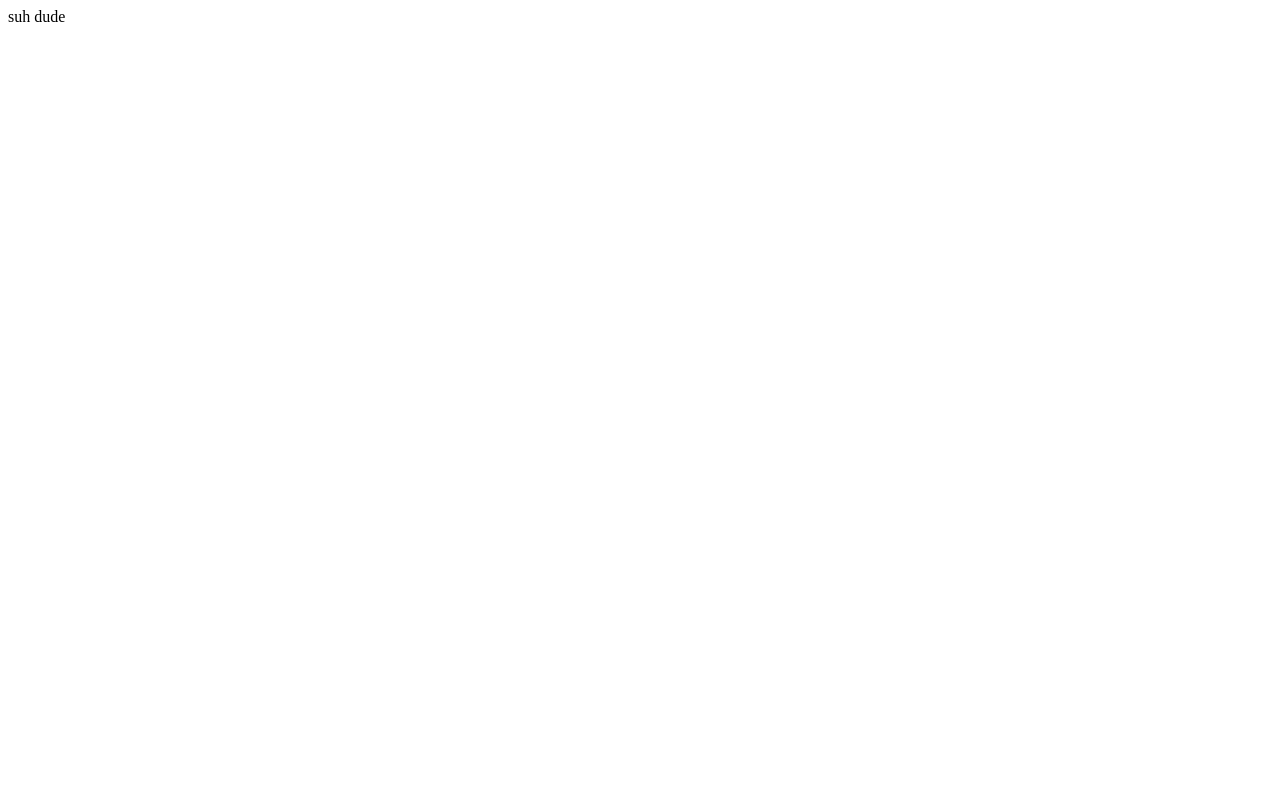
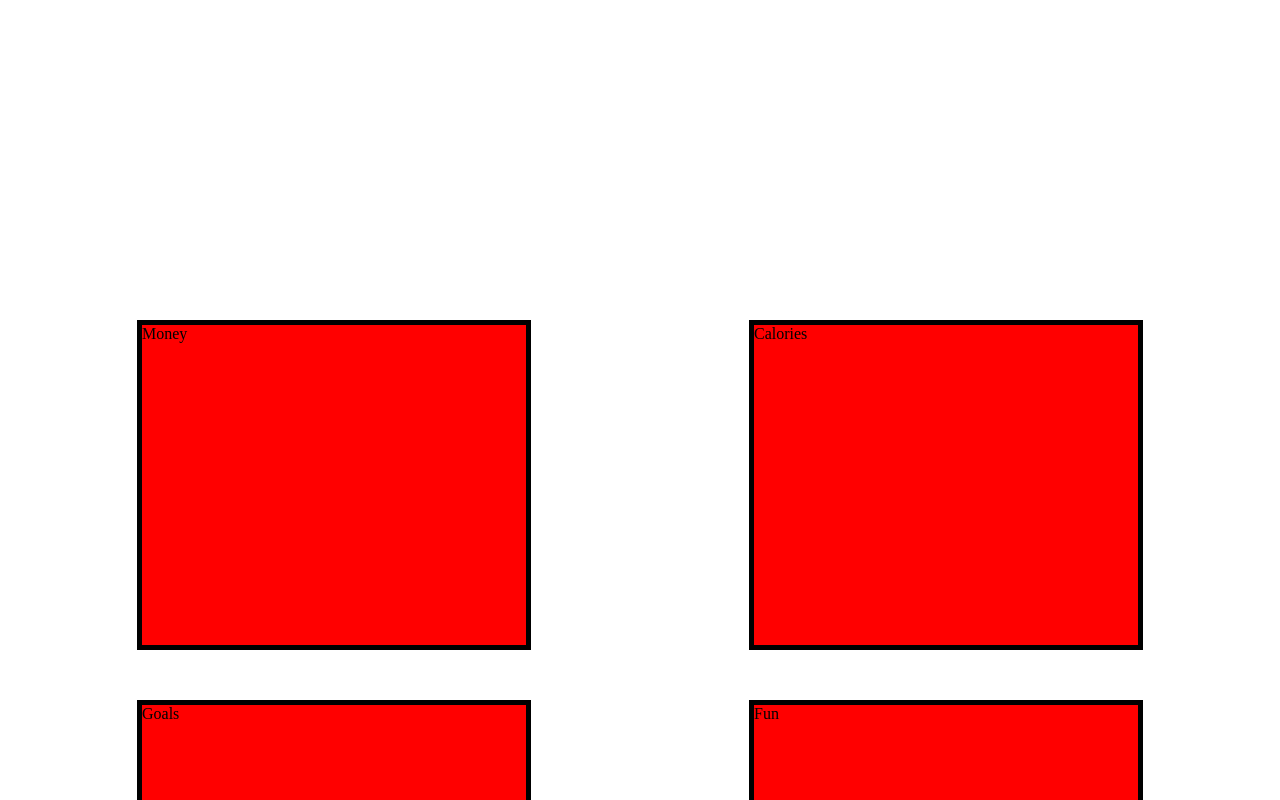
Before and after one commit to KPS-GitHub/my-data-2020, a React (Create React App) app: page / in a window 1280 px wide. Shown: the top 800 px of the page. Built offline with nearby package versions, Linux system fonts and the light colour scheme.

Commit message:
basic layout in place

```diff
--- a/package.json
+++ b/package.json
@@ -8,6 +8,7 @@
     "@testing-library/user-event": "^7.1.2",
     "axios": "^0.19.0",
     "react": "^16.12.0",
+    "react-bootstrap": "^1.0.0-beta.16",
     "react-dom": "^16.12.0",
     "react-redux": "^7.1.3",
     "react-scripts": "3.3.0",
--- a/src/App.js
+++ b/src/App.js
@@ -1,12 +1,59 @@
 import React from 'react';
-import logo from './logo.svg';
+import styled from 'styled-components';
 
 function App() {
   return (
-    <div className="App">
-      suh dude
-    </div>
+    <OuterWrap>
+      <MainWrap>
+        <StyledRow>
+          <StyledSection sm="12" lg="6">
+            Money
+          </StyledSection>
+          <StyledSection sm="12" lg="6">
+            Calories
+          </StyledSection>
+        </StyledRow>
+        <StyledRow>
+          <StyledSection sm="12" lg="6">
+            Goals
+          </StyledSection>
+          <StyledSection sm="12" lg="6">
+            Fun
+          </StyledSection>
+        </StyledRow>
+      </MainWrap>
+    </OuterWrap>
   );
 }
 
 export default App;
+
+
+const OuterWrap = styled.div`
+  margin: 20rem 20px 20px 20px;
+`
+
+const MainWrap = styled.div`
+  display: flex;
+  flex-direction: column;
+  justify-content: space-around;
+`
+
+const StyledRow = styled.div`
+  display: flex;
+  flex-direction: row;
+  justify-content: space-around;
+  margin-bottom: 50px;
+`
+
+const StyledSection = styled.div`
+  width: 30vw;
+  height: 20rem;
+  background: red;
+  border: 5px solid black;
+  :hover {
+    transform: scale(1.5,1.5);
+    -webkit-transition: transform .5s;
+    transition: transform .5s;
+  }
+`
--- a/src/components/Layout/Layout.js
+++ /dev/null
@@ -1 +0,0 @@
-import React from 'react';
```
Also changed, not shown: 1 other file (tests, documents, lock files or other folders).
